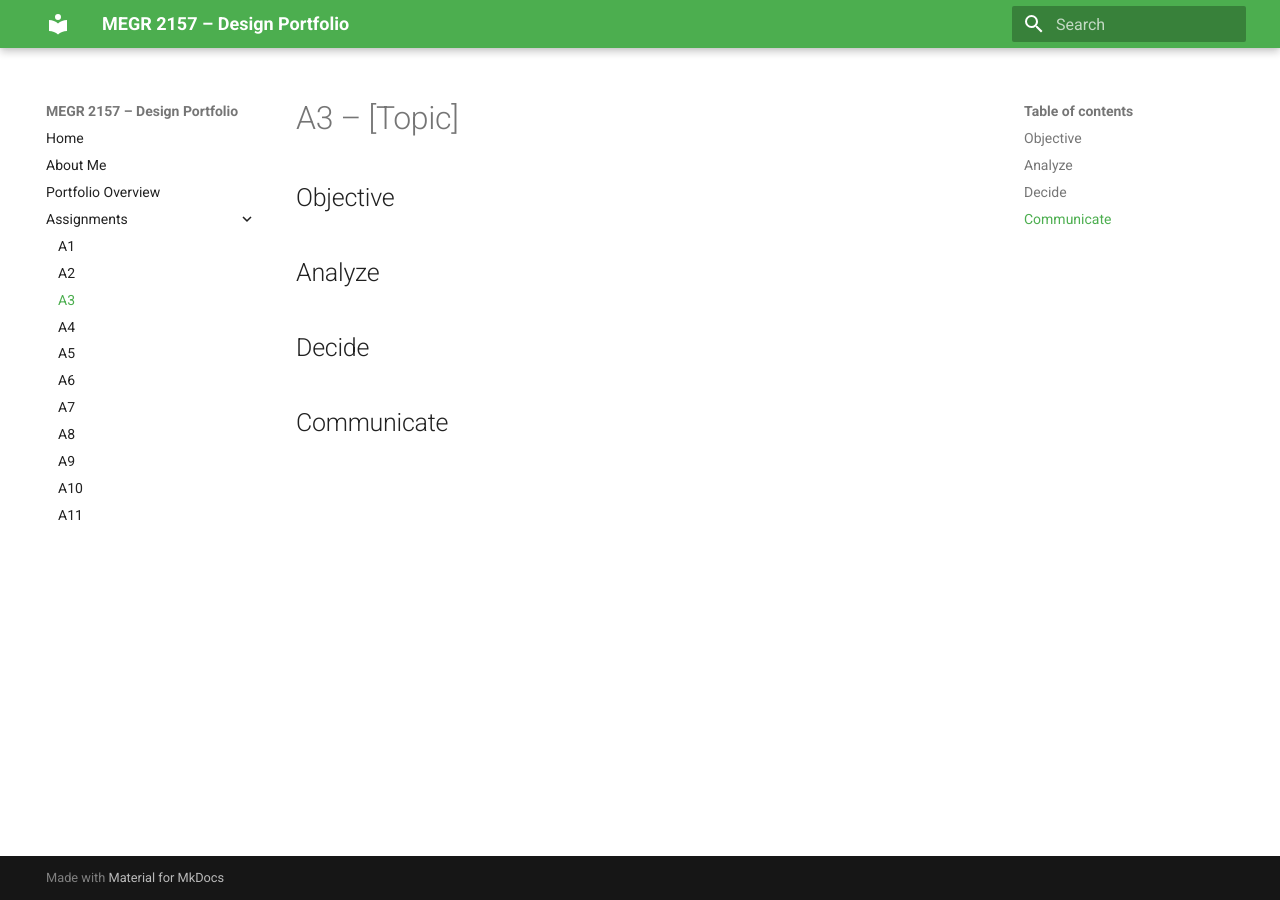
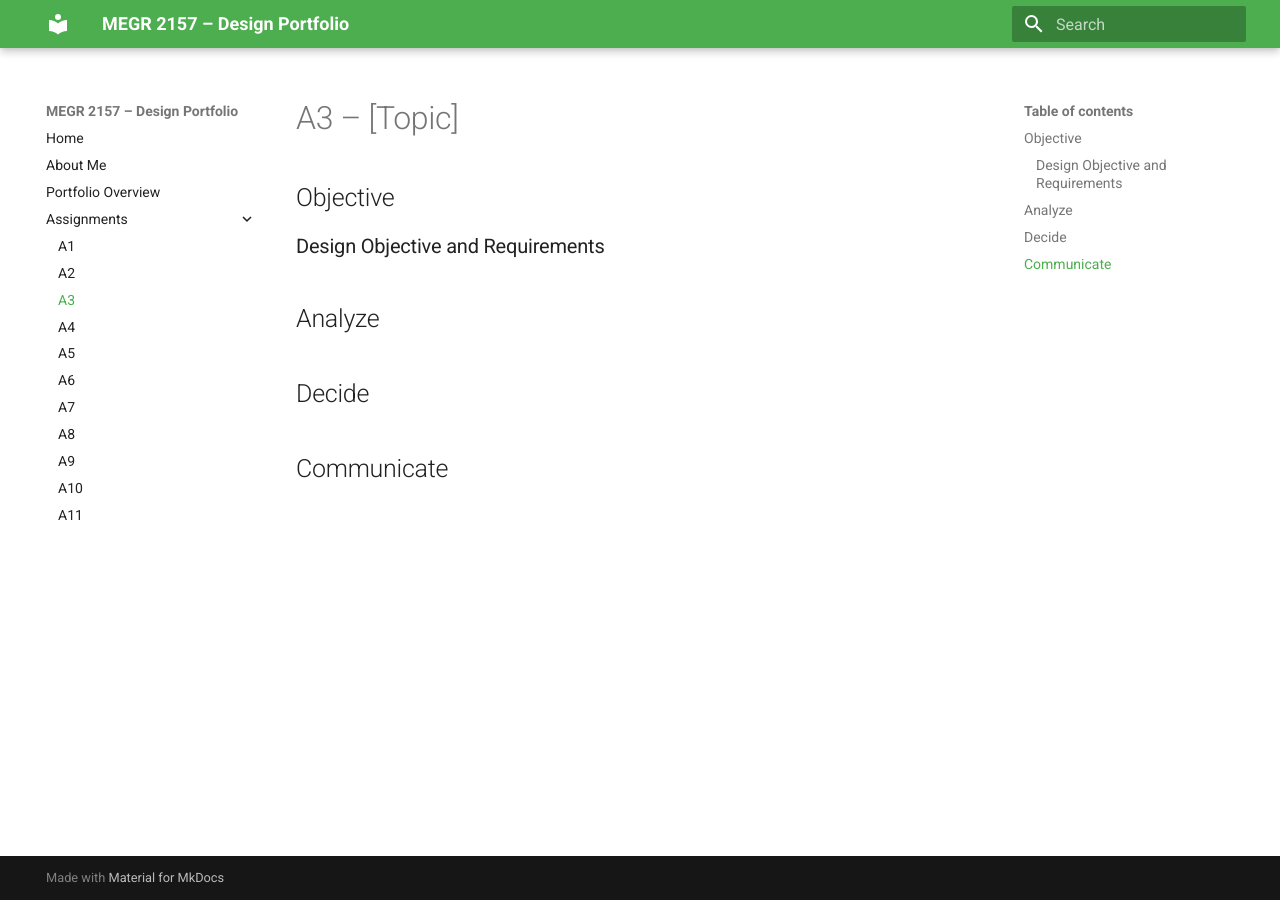
Before and after one commit to Greyson-Boatright/design-projects-portfolio, an MkDocs documentation site: the page built from docs/assignments/A03/index.md, in a window 1280 px wide. Built offline with MkDocs 1.6.1 and Material for MkDocs 9.7.7, drawn with Linux system fonts in a browser that asks for light colours.

Commit message:
Add design objective section to A3 documentation

```diff
--- a/docs/assignments/A03/index.md
+++ b/docs/assignments/A03/index.md
@@ -1,6 +1,7 @@
 # A3 – [Topic]
 
 ## Objective
+### Design Objective and Requirements
 
 
 ## Analyze
```
